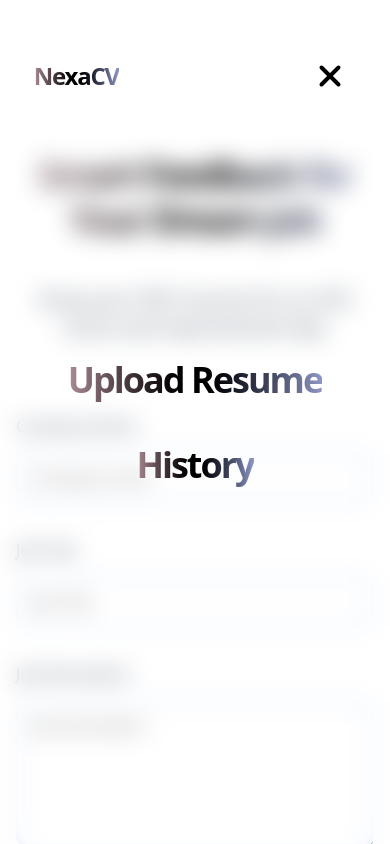
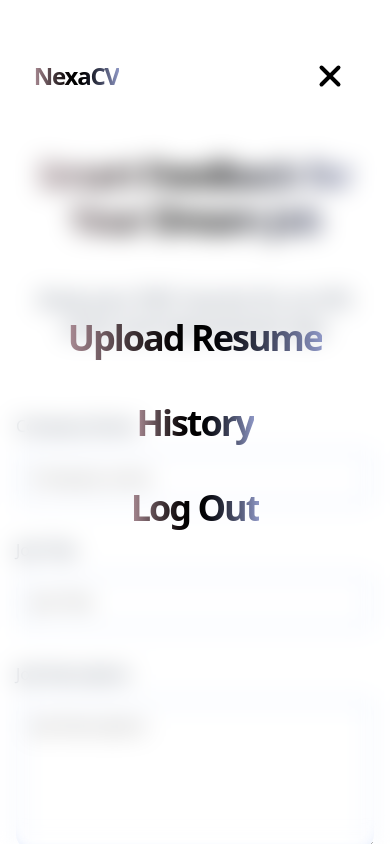
Before and after one commit to st-darwin/AI-resume-analyzer, a React (Vite) app: page /Upload in a window 390 px wide. Both pictures are taken after a click on the button "Toggle Menu". Shown: the top 844 px of the page. Built offline with nearby package versions, Linux system fonts and the light colour scheme; a web font is replaced by a local one.

Commit message:
Add Log Out link to mobile menu in Navbar

```diff
--- a/src/components/Navbar.tsx
+++ b/src/components/Navbar.tsx
@@ -4,8 +4,9 @@ import { Link } from 'react-router-dom';
 const Navbar = () => {
   const [isOpen, setIsOpen] = useState(false);
 
+
   return (
-    <nav className=" flex  m-auto rounded-full items-center justify-between  px-6 py-3 w-[95%] z-[100]">
+    <nav className="flex m-auto rounded-full items-center justify-between px-6 py-3 w-[95%] z-[100]">
       {/* Logo */}
       <Link to="/" className="z-[110]">
         <p className="text-2xl font-bold text-gradient tracking-tighter">NexaCV</p>
@@ -63,6 +64,14 @@ const Navbar = () => {
         >
          <h1>History</h1>
         </Link>
+
+          <Link
+          to="/Auth"
+          onClick={() => setIsOpen(false)}
+          className="text-2xl text-gray-300 hover:text-white font-semibold"
+        >
+         <h1>Log Out</h1>
+        </Link>
       </div>
     </nav>
   );
```
